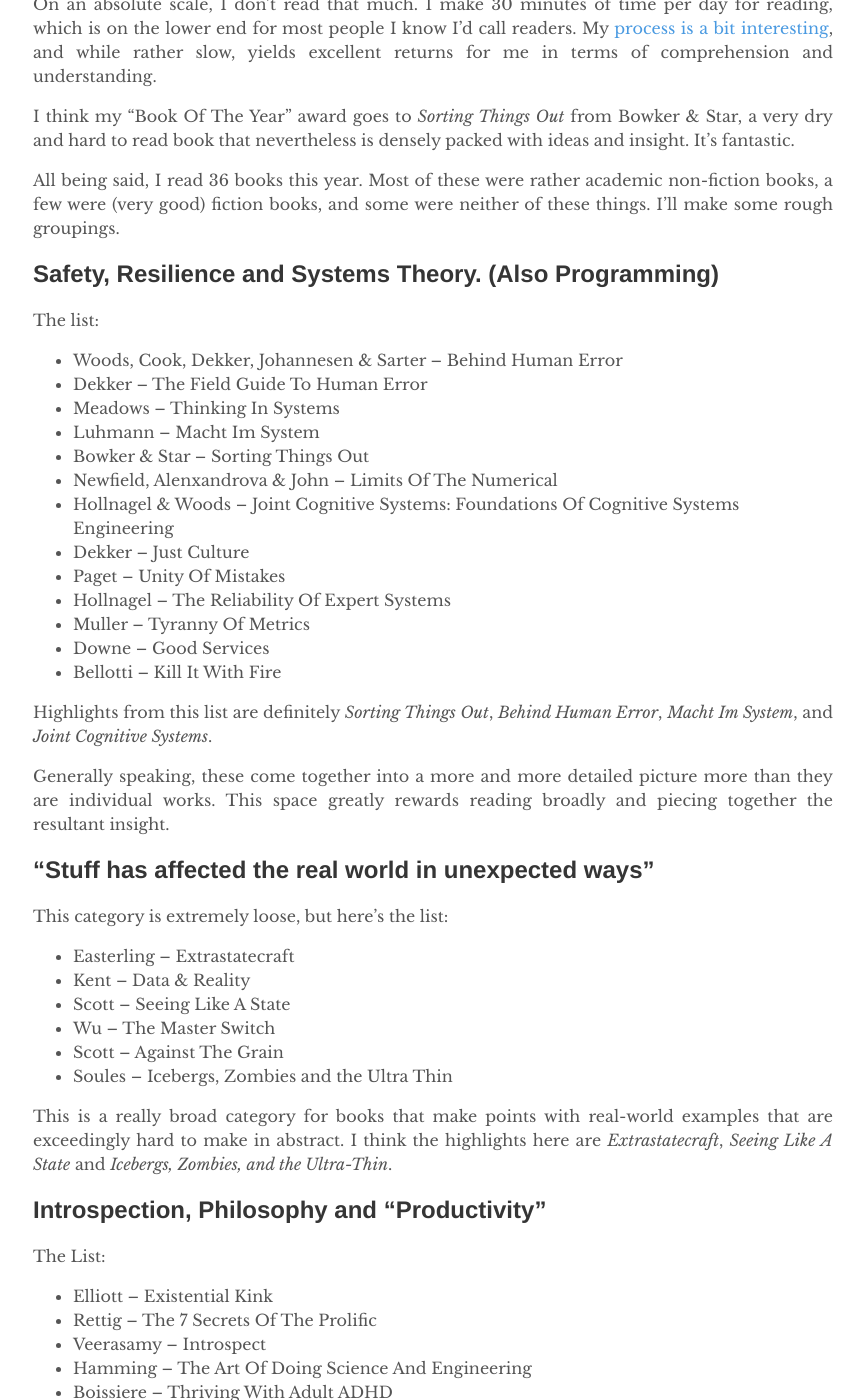
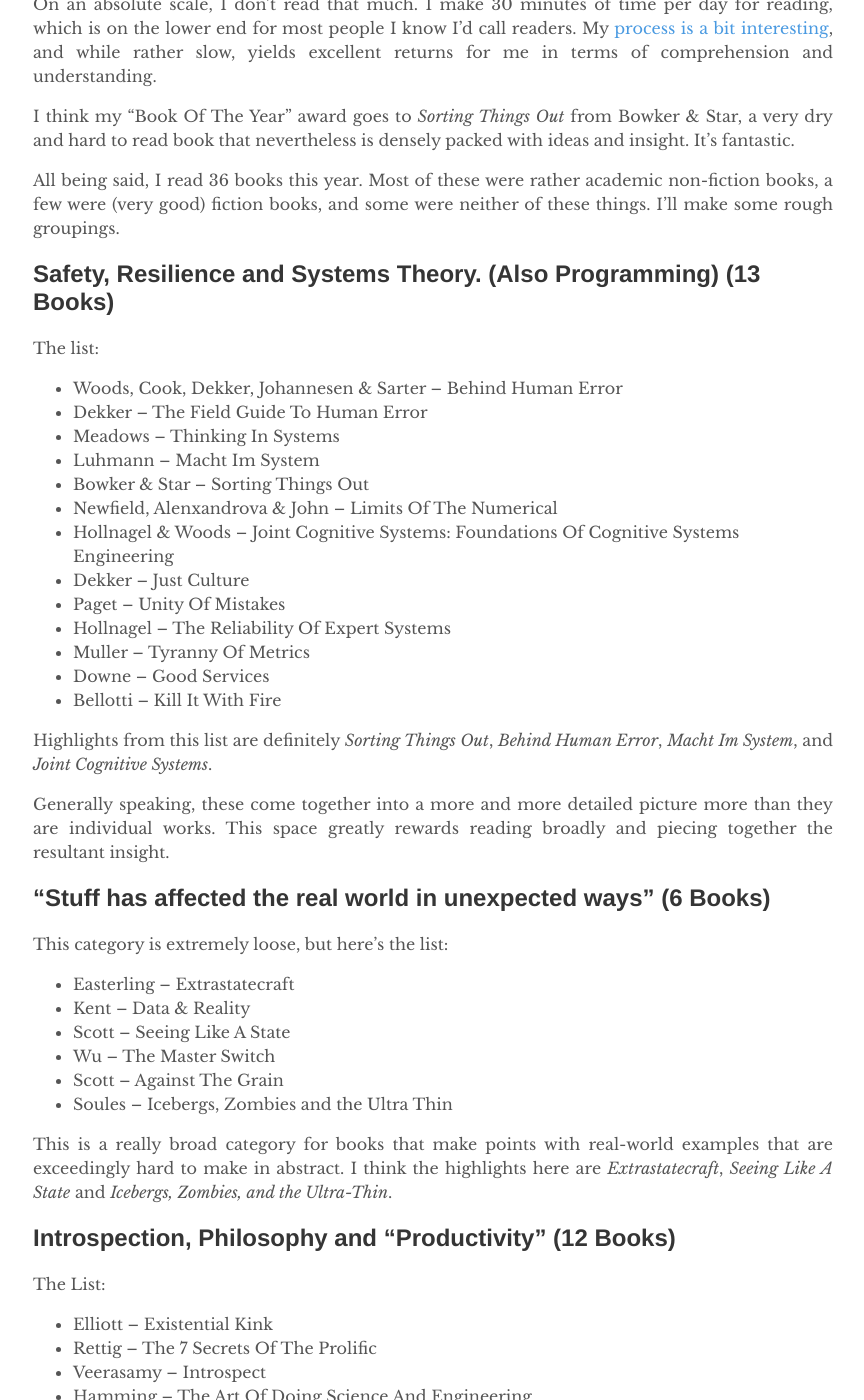
Before and after one commit to MordecaiMalignatus/mordecaimalignatus.github.io, a Jekyll site: the page built from _posts/2022-12-31-a-year-in-reading.md, in a window 1280 px wide and 1400 px high, scrolled down 415 px. Shown: the whole window, without its empty margins (207-1071 px from the left). Built offline with Jekyll 4.4.1, drawn with Linux system fonts in a browser that asks for light colours.

Commit message:
Post(A Year In Reading): add book counts.

```diff
--- a/_posts/2022-12-31-a-year-in-reading.md
+++ b/_posts/2022-12-31-a-year-in-reading.md
@@ -24,7 +24,7 @@ All being said, I read 36 books this year. Most of these were rather academic
 non-fiction books, a few were (very good) fiction books, and some were neither
 of these things. I'll make some rough groupings.
 
-## Safety, Resilience and Systems Theory. (Also Programming)
+## Safety, Resilience and Systems Theory. (Also Programming) (13 Books)
 
 The list:
 - Woods, Cook, Dekker, Johannesen & Sarter -- Behind Human Error
@@ -48,7 +48,7 @@ Generally speaking, these come together into a more and more detailed picture
 more than they are individual works. This space greatly rewards reading broadly
 and piecing together the resultant insight.
 
-## "Stuff has affected the real world in unexpected ways"
+## "Stuff has affected the real world in unexpected ways" (6 Books)
 
 This category is extremely loose, but here's the list:
 - Easterling -- Extrastatecraft
@@ -63,7 +63,7 @@ examples that are exceedingly hard to make in abstract. I think the highlights
 here are *Extrastatecraft*, *Seeing Like A State* and *Icebergs, Zombies, and the
 Ultra-Thin*.
 
-## Introspection, Philosophy and "Productivity"
+## Introspection, Philosophy and "Productivity" (12 Books)
 
 The List:
 - Elliott -- Existential Kink
```
